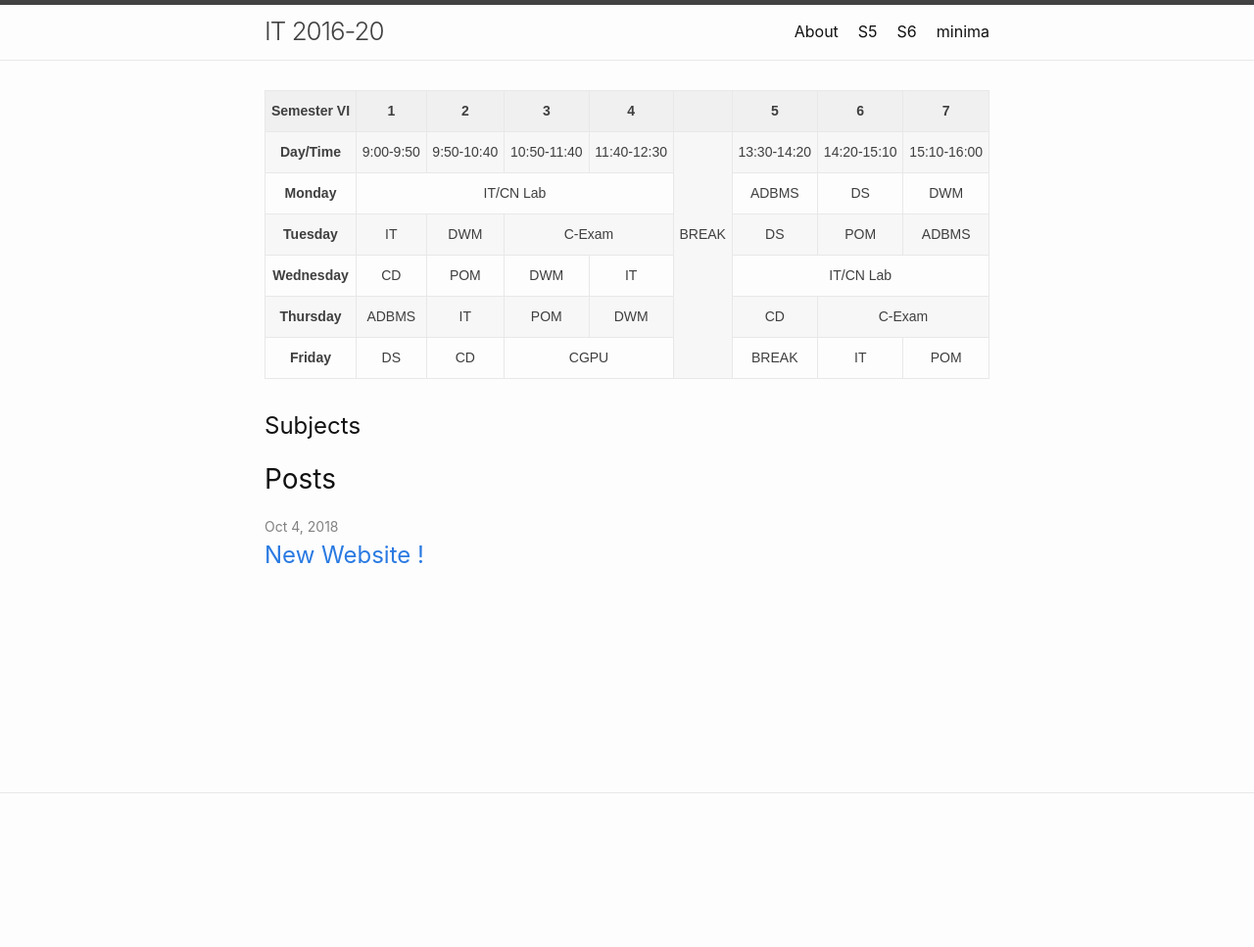
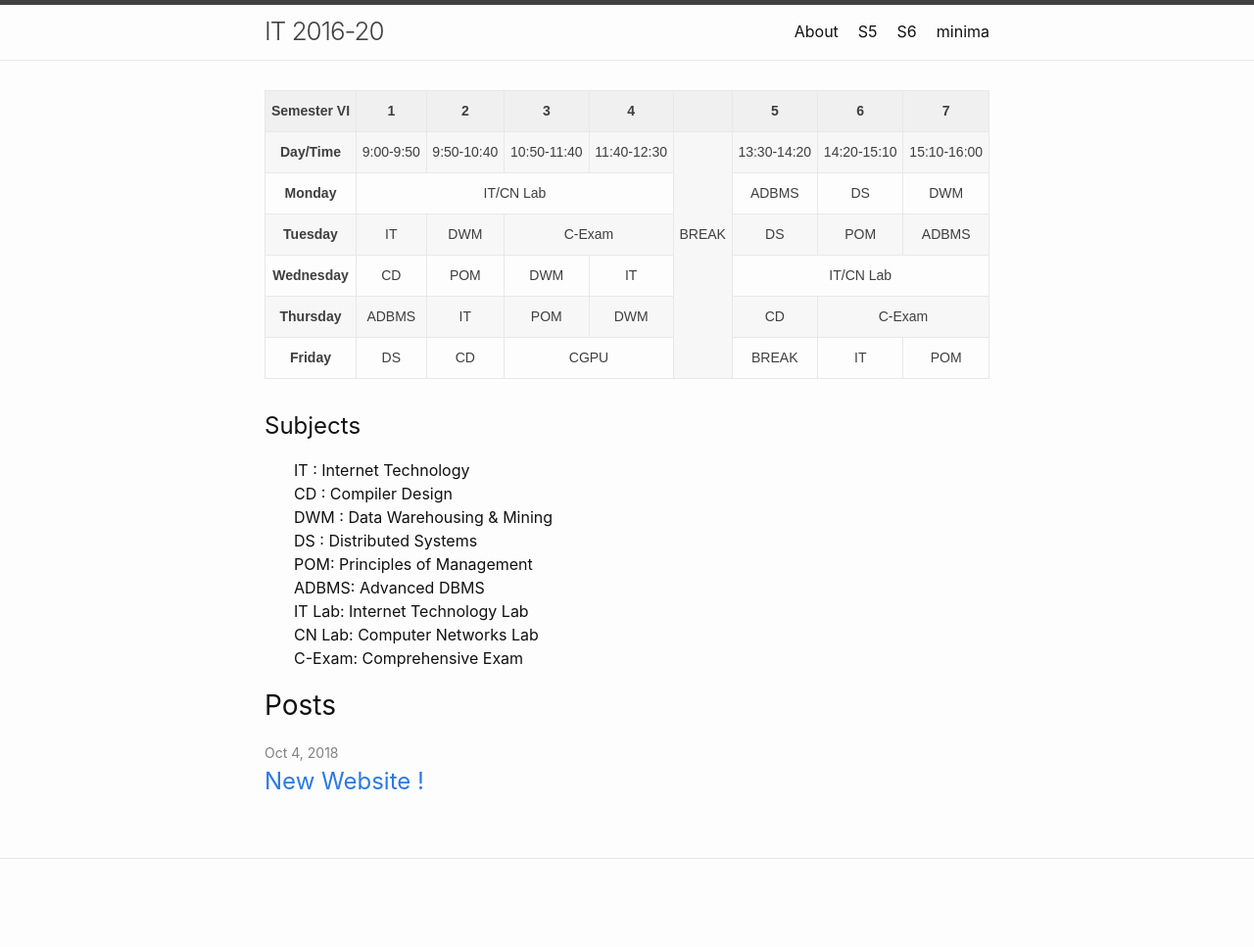
Before and after one commit to IT-GECBH/2020, a Jekyll site: the page built from index.md, in a window 1280 px wide. Shown: the whole page at 98% size. Built offline with Jekyll 4.4.1, drawn with Linux system fonts in a browser that asks for light colours; before the commit the page ends 900 px from its top, so only the background shows below that.

Commit message:
Added list of subjects and their acronyms.

```diff
--- a/_layouts/home.html
+++ b/_layouts/home.html
@@ -11,6 +11,17 @@ layout: default
 
   {%- include time_table.html -%}
   <h2>Subjects</h2>
+  <ul style="list-style-type:none;">
+    <li>IT : Internet Technology</li>
+    <li>CD : Compiler Design</li>
+    <li>DWM : Data Warehousing & Mining</li>
+    <li>DS : Distributed Systems</li>
+    <li>POM: Principles of Management</li>
+    <li>ADBMS: Advanced DBMS</li>
+    <li>IT Lab: Internet Technology Lab</li>
+    <li>CN Lab: Computer Networks Lab</li>
+    <li>C-Exam: Comprehensive Exam</li>
+  </ul>
   {%- if site.posts.size > 0 -%}
     <h2 class="post-list-heading">{{ page.list_title | default: "Posts" }}</h2>
     <ul class="post-list">
```
